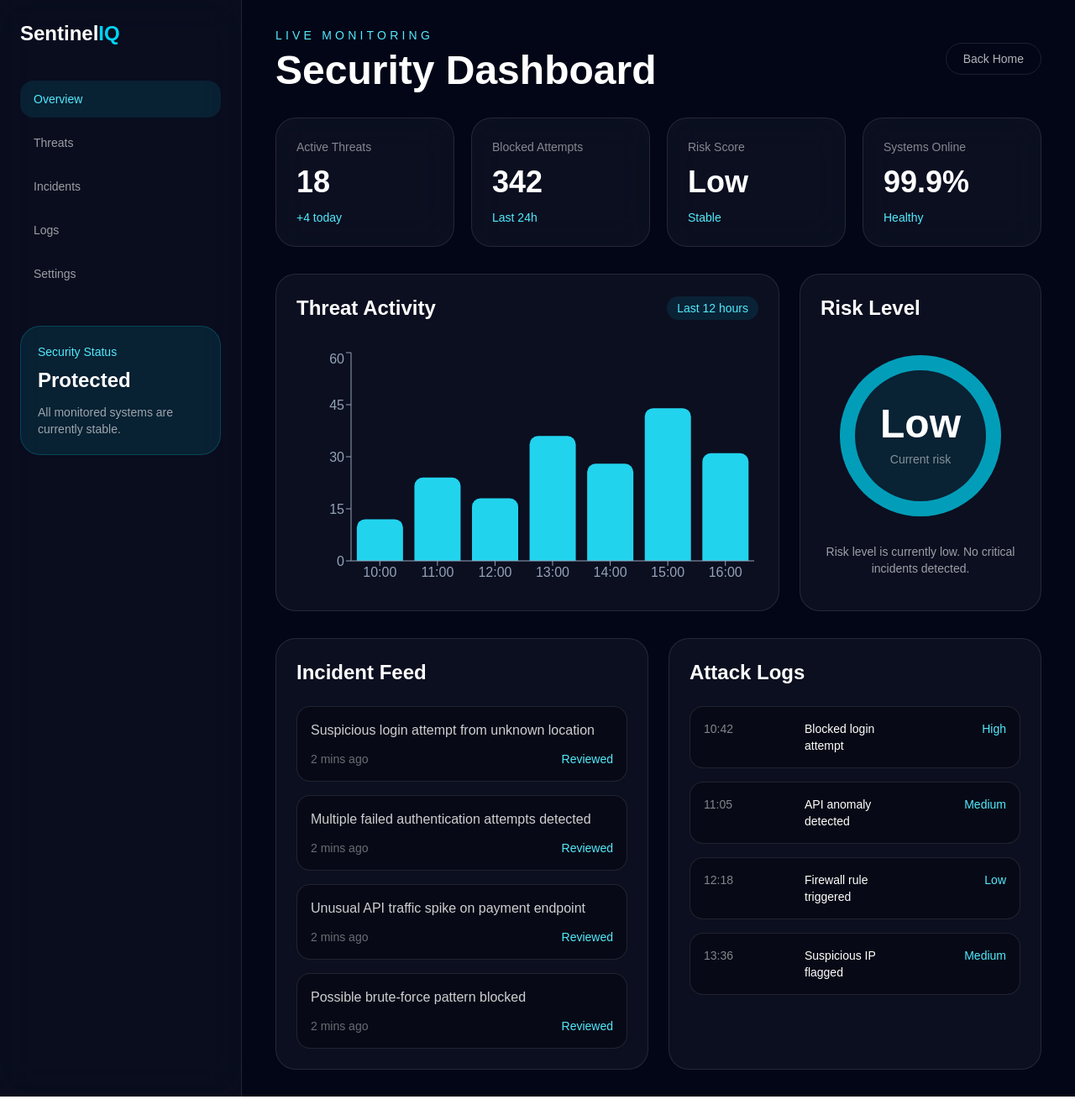
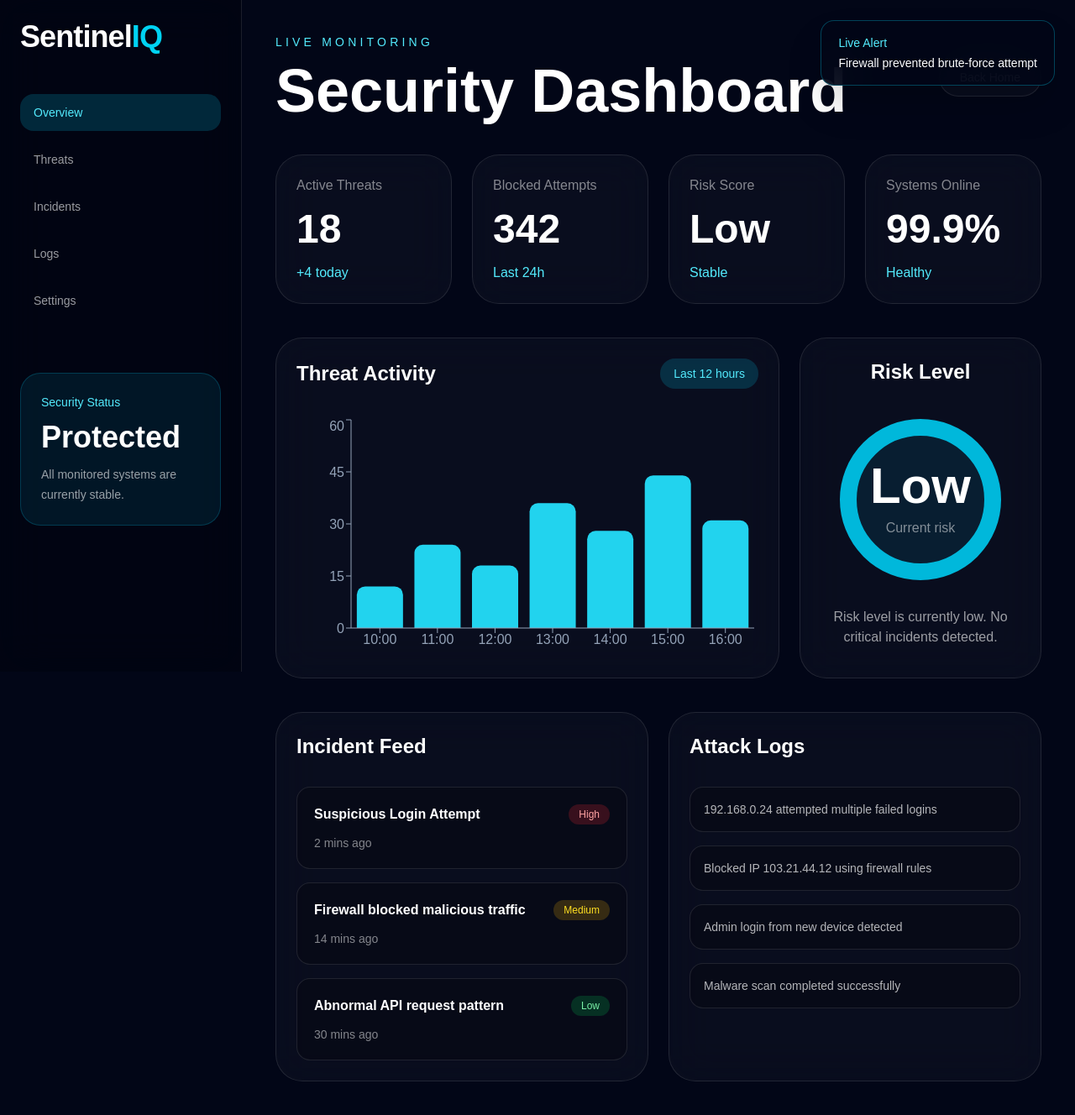
Before and after one commit to arpsxxx/my-premium-site, a Next.js app: page /dashboard in a window 1280 px wide. Shown: the whole page at 84% size. Before the commit the page ends 1306 px from the top, so only its background shows below. Built offline with nearby package versions, Linux system fonts and the light colour scheme.

Commit message:
Add real-time dashboard alerts

```diff
--- a/app/dashboard/page.tsx
+++ b/app/dashboard/page.tsx
@@ -1,6 +1,8 @@
 "use client";
 
-import { motion } from "framer-motion";
+import { useEffect, useState } from "react";
+import { motion, AnimatePresence } from "framer-motion";
+
 import {
   BarChart,
   Bar,
@@ -9,22 +11,6 @@ import {
   Tooltip,
   ResponsiveContainer,
 } from "recharts";
-
-const stats = [
-  { label: "Active Threats", value: "18", change: "+4 today" },
-  { label: "Blocked Attempts", value: "342", change: "Last 24h" },
-  { label: "Risk Score", value: "Low", change: "Stable" },
-  { label: "Systems Online", value: "99.9%", change: "Healthy" },
-];
-
-const navItems = ["Overview", "Threats", "Incidents", "Logs", "Settings"];
-
-const alerts = [
-  "Suspicious login attempt from unknown location",
-  "Multiple failed authentication attempts detected",
-  "Unusual API traffic spike on payment endpoint",
-  "Possible brute-force pattern blocked",
-];
 
 const threatData = [
   { time: "10:00", threats: 12 },
@@ -36,95 +22,171 @@ const threatData = [
   { time: "16:00", threats: 31 },
 ];
 
+const incidents = [
+  {
+    title: "Suspicious Login Attempt",
+    severity: "High",
+    time: "2 mins ago",
+  },
+  {
+    title: "Firewall blocked malicious traffic",
+    severity: "Medium",
+    time: "14 mins ago",
+  },
+  {
+    title: "Abnormal API request pattern",
+    severity: "Low",
+    time: "30 mins ago",
+  },
+];
+
+const logs = [
+  "192.168.0.24 attempted multiple failed logins",
+  "Blocked IP 103.21.44.12 using firewall rules",
+  "Admin login from new device detected",
+  "Malware scan completed successfully",
+];
+
 export default function Dashboard() {
+  const notifications = [
+    "Blocked suspicious login from unknown IP",
+    "Firewall prevented brute-force attempt",
+    "API anomaly detected on payment route",
+    "New suspicious device fingerprint found",
+  ];
+
+  const [toast, setToast] = useState(notifications[0]);
+
+  useEffect(() => {
+    const interval = setInterval(() => {
+      setToast(
+        notifications[Math.floor(Math.random() * notifications.length)]
+      );
+    }, 5000);
+
+    return () => clearInterval(interval);
+  }, []);
+
   return (
     <main className="min-h-screen bg-[#020617] text-white">
-      <div className="fixed inset-0 -z-10 bg-[linear-gradient(to_right,#ffffff0a_1px,transparent_1px),linear-gradient(to_bottom,#ffffff0a_1px,transparent_1px)] bg-[size:80px_80px]" />
+      {/* Live Toast */}
+      <AnimatePresence mode="wait">
+        <motion.div
+          key={toast}
+          initial={{ opacity: 0, y: -20, scale: 0.95 }}
+          animate={{ opacity: 1, y: 0, scale: 1 }}
+          exit={{ opacity: 0, y: -20, scale: 0.95 }}
+          transition={{ duration: 0.3 }}
+          className="fixed right-6 top-6 z-50 rounded-2xl border border-cyan-400/30 bg-[#020617]/90 px-5 py-4 shadow-2xl backdrop-blur-xl"
+        >
+          <p className="text-sm text-cyan-300">Live Alert</p>
+          <p className="mt-1 text-sm text-white">{toast}</p>
+        </motion.div>
+      </AnimatePresence>
 
-      <div className="flex min-h-screen">
+      <div className="flex">
         {/* Sidebar */}
-        <aside className="hidden w-72 border-r border-white/10 bg-white/[0.03] p-6 backdrop-blur-xl lg:block">
-          <h1 className="text-2xl font-bold">
+        <aside className="sticky top-0 hidden h-screen w-72 border-r border-white/10 bg-black/20 p-6 backdrop-blur-xl lg:block">
+          <h1 className="text-4xl font-black tracking-tight">
             Sentinel<span className="text-cyan-400">IQ</span>
           </h1>
 
-          <div className="mt-10 space-y-2">
-            {navItems.map((item, index) => (
-              <button
+          <nav className="mt-12 space-y-3">
+            {[
+              "Overview",
+              "Threats",
+              "Incidents",
+              "Logs",
+              "Settings",
+            ].map((item, index) => (
+              <div
                 key={item}
-                className={`w-full rounded-2xl px-4 py-3 text-left text-sm transition ${
+                className={`rounded-2xl px-4 py-3 text-sm font-medium transition ${
                   index === 0
-                    ? "bg-cyan-400/10 text-cyan-300"
-                    : "text-white/60 hover:bg-white/10 hover:text-white"
+                    ? "bg-cyan-500/20 text-cyan-300"
+                    : "text-white/60 hover:bg-white/5 hover:text-white"
                 }`}
               >
                 {item}
-              </button>
+              </div>
             ))}
-          </div>
+          </nav>
 
-          <div className="mt-10 rounded-3xl border border-cyan-400/20 bg-cyan-400/10 p-5">
+          <div className="mt-16 rounded-3xl border border-cyan-400/20 bg-cyan-500/10 p-6">
             <p className="text-sm text-cyan-300">Security Status</p>
-            <h2 className="mt-2 text-2xl font-bold">Protected</h2>
-            <p className="mt-3 text-sm text-white/60">
+
+            <h3 className="mt-3 text-4xl font-bold">Protected</h3>
+
+            <p className="mt-3 text-sm leading-6 text-white/60">
               All monitored systems are currently stable.
             </p>
           </div>
         </aside>
 
-        {/* Main Content */}
-        <section className="flex-1 px-6 py-8 lg:px-10">
-          {/* Topbar */}
-          <div className="mb-8 flex flex-col justify-between gap-4 md:flex-row md:items-center">
+        {/* Main */}
+        <section className="flex-1 p-6 lg:p-10">
+          {/* Header */}
+          <div className="flex flex-col gap-6 md:flex-row md:items-center md:justify-between">
             <div>
               <p className="text-sm uppercase tracking-[0.3em] text-cyan-300">
                 Live Monitoring
               </p>
-              <h1 className="mt-2 text-4xl font-black md:text-5xl">
+
+              <h1 className="mt-3 text-5xl font-black md:text-7xl">
                 Security Dashboard
               </h1>
             </div>
 
             <a
               href="/"
-              className="w-fit rounded-full border border-white/10 px-5 py-2 text-sm text-white/70 transition hover:bg-white/10 hover:text-white"
+              className="w-fit rounded-full border border-white/10 bg-white/[0.03] px-6 py-3 text-sm font-medium transition hover:bg-white/[0.08]"
             >
               Back Home
             </a>
           </div>
 
           {/* Stats */}
-          <div className="grid gap-5 md:grid-cols-2 xl:grid-cols-4">
-            {stats.map((stat, index) => (
+          <div className="mt-10 grid gap-6 md:grid-cols-2 xl:grid-cols-4">
+            {[
+              ["Active Threats", "18", "+4 today"],
+              ["Blocked Attempts", "342", "Last 24h"],
+              ["Risk Score", "Low", "Stable"],
+              ["Systems Online", "99.9%", "Healthy"],
+            ].map(([title, value, sub]) => (
               <motion.div
-                key={stat.label}
+                key={title}
                 initial={{ opacity: 0, y: 30 }}
                 animate={{ opacity: 1, y: 0 }}
-                transition={{ delay: index * 0.1 }}
-                className="rounded-3xl border border-white/10 bg-white/[0.04] p-6 backdrop-blur-xl"
+                className="rounded-[2rem] border border-white/10 bg-white/[0.03] p-6 backdrop-blur-xl"
               >
-                <p className="text-sm text-white/50">{stat.label}</p>
-                <h2 className="mt-3 text-4xl font-bold">{stat.value}</h2>
-                <p className="mt-3 text-sm text-cyan-300">{stat.change}</p>
+                <p className="text-white/50">{title}</p>
+
+                <h3 className="mt-4 text-5xl font-black">{value}</h3>
+
+                <p className="mt-4 text-cyan-300">{sub}</p>
               </motion.div>
             ))}
           </div>
 
-          {/* Middle */}
-          <div className="mt-8 grid gap-6 xl:grid-cols-3">
-            <div className="rounded-3xl border border-white/10 bg-white/[0.04] p-6 xl:col-span-2">
+          {/* Charts */}
+          <div className="mt-10 grid gap-6 xl:grid-cols-3">
+            {/* Threat Chart */}
+            <div className="rounded-[2rem] border border-white/10 bg-white/[0.03] p-6 backdrop-blur-xl xl:col-span-2">
               <div className="flex items-center justify-between">
                 <h2 className="text-2xl font-bold">Threat Activity</h2>
-                <span className="rounded-full bg-cyan-400/10 px-3 py-1 text-sm text-cyan-300">
+
+                <div className="rounded-full bg-cyan-500/20 px-4 py-2 text-sm text-cyan-300">
                   Last 12 hours
-                </span>
+                </div>
               </div>
 
               <div className="mt-8 h-72">
                 <ResponsiveContainer width="100%" height="100%">
                   <BarChart data={threatData}>
                     <XAxis dataKey="time" stroke="#94a3b8" />
+
                     <YAxis stroke="#94a3b8" />
+
                     <Tooltip
                       contentStyle={{
                         backgroundColor: "#020617",
@@ -133,68 +195,82 @@ export default function Dashboard() {
                         color: "#fff",
                       }}
                     />
-      <Bar dataKey="threats" fill="#22d3ee" radius={[10, 10, 0, 0]} />
+
+                    <Bar
+                      dataKey="threats"
+                      fill="#22d3ee"
+                      radius={[10, 10, 0, 0]}
+                    />
                   </BarChart>
                 </ResponsiveContainer>
               </div>
             </div>
 
-            <div className="rounded-3xl border border-white/10 bg-white/[0.04] p-6">
+            {/* Risk */}
+            <div className="rounded-[2rem] border border-white/10 bg-white/[0.03] p-6 text-center backdrop-blur-xl">
               <h2 className="text-2xl font-bold">Risk Level</h2>
 
-              <div className="mt-10 flex items-center justify-center">
-                <div className="flex h-48 w-48 items-center justify-center rounded-full border-[18px] border-cyan-400/70 bg-cyan-400/10">
-                  <div className="text-center">
-                    <p className="text-5xl font-black">Low</p>
-                    <p className="mt-2 text-sm text-white/50">Current risk</p>
-                  </div>
+              <div className="mx-auto mt-10 flex h-48 w-48 items-center justify-center rounded-full border-[20px] border-cyan-500 bg-cyan-500/10">
+                <div>
+                  <p className="text-6xl font-black">Low</p>
+
+                  <p className="mt-2 text-white/50">Current risk</p>
                 </div>
               </div>
 
-              <p className="mt-8 text-center text-sm text-white/60">
+              <p className="mt-8 text-white/60">
                 Risk level is currently low. No critical incidents detected.
               </p>
             </div>
           </div>
 
-          {/* Bottom */}
-          <div className="mt-8 grid gap-6 xl:grid-cols-2">
-            <div className="rounded-3xl border border-white/10 bg-white/[0.04] p-6">
+          {/* Incidents + Logs */}
+          <div className="mt-10 grid gap-6 xl:grid-cols-2">
+            {/* Incidents */}
+            <div className="rounded-[2rem] border border-white/10 bg-white/[0.03] p-6 backdrop-blur-xl">
               <h2 className="text-2xl font-bold">Incident Feed</h2>
 
-              <div className="mt-6 space-y-4">
-                {alerts.map((alert) => (
+              <div className="mt-8 space-y-4">
+                {incidents.map((incident) => (
                   <div
-                    key={alert}
-                    className="rounded-2xl border border-white/10 bg-black/30 p-4"
+                    key={incident.title}
+                    className="rounded-2xl border border-white/10 bg-black/20 p-5"
                   >
-                    <p className="text-white/80">{alert}</p>
-                    <div className="mt-3 flex justify-between text-sm">
-                      <span className="text-white/40">2 mins ago</span>
-                      <span className="text-cyan-300">Reviewed</span>
+                    <div className="flex items-center justify-between">
+                      <h3 className="font-semibold">{incident.title}</h3>
+
+                      <span
+                        className={`rounded-full px-3 py-1 text-xs ${
+                          incident.severity === "High"
+                            ? "bg-red-500/20 text-red-300"
+                            : incident.severity === "Medium"
+                            ? "bg-yellow-500/20 text-yellow-300"
+                            : "bg-green-500/20 text-green-300"
+                        }`}
+                      >
+                        {incident.severity}
+                      </span>
                     </div>
+
+                    <p className="mt-3 text-sm text-white/50">
+                      {incident.time}
+                    </p>
                   </div>
                 ))}
               </div>
             </div>
 
-            <div className="rounded-3xl border border-white/10 bg-white/[0.04] p-6">
+            {/* Logs */}
+            <div className="rounded-[2rem] border border-white/10 bg-white/[0.03] p-6 backdrop-blur-xl">
               <h2 className="text-2xl font-bold">Attack Logs</h2>
 
-              <div className="mt-6 space-y-4 text-sm">
-                {[
-                  ["10:42", "Blocked login attempt", "High"],
-                  ["11:05", "API anomaly detected", "Medium"],
-                  ["12:18", "Firewall rule triggered", "Low"],
-                  ["13:36", "Suspicious IP flagged", "Medium"],
-                ].map(([time, event, severity]) => (
+              <div className="mt-8 space-y-4">
+                {logs.map((log) => (
                   <div
-                    key={event}
-                    className="grid grid-cols-3 rounded-2xl border border-white/10 bg-black/30 p-4"
+                    key={log}
+                    className="rounded-2xl border border-white/10 bg-black/20 p-4 text-sm text-white/70"
                   >
-                    <span className="text-white/50">{time}</span>
-                    <span>{event}</span>
-                    <span className="text-right text-cyan-300">{severity}</span>
+                    {log}
                   </div>
                 ))}
               </div>
```
Lines whose indentation alone changed are shown as unchanged.
